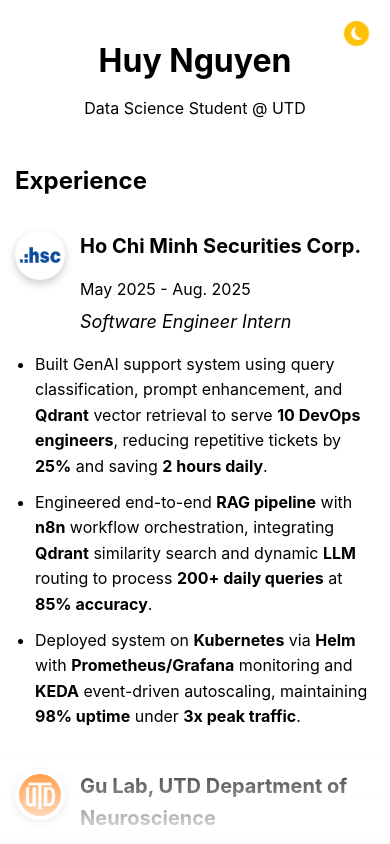
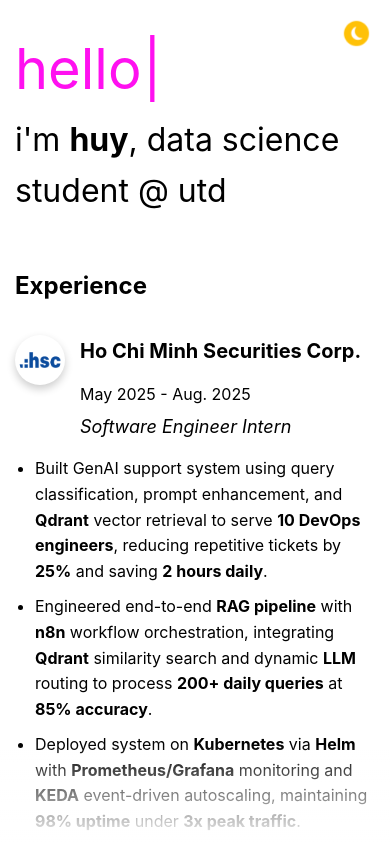
Before and after one commit to mhuy26/mhuy26.github.io, a website: page index.html in a window 390 px wide. Shown: the top 844 px of the page. Drawn offline with Linux system fonts and the light colour scheme; grey boxes are pictures that could not be loaded.

Commit message:
Update portfolio: add typing animation, improve UI, add GitHub icons

```diff
--- a/index.html
+++ b/index.html
@@ -14,8 +14,17 @@
         </button>
 
         <header>
-            <h1>Huy Nguyen</h1>
-            <p class="subtitle">Data Science Student @ UTD</p>
+            <div class="header-content">
+                <div class="hello-line">
+                    <h1 class="hello-text" id="typingAnimation">
+                        <span id="typedText"></span><span class="cursor">|</span>
+                    </h1>
+                    <div class="lottie-container">
+                        <video src="lightDark/typingCat.webm" autoplay loop muted playsinline></video>
+                    </div>
+                </div>
+                <p class="intro-text">i'm <strong>huy</strong>, <span class="subtitle">data science student @ utd</span></p>
+            </div>
         </header>
 
         <section class="experience">
@@ -131,13 +140,13 @@
                     <img src="projectPic/chat.png" alt="ChatVNExpress" class="project-image">
                     <h3>ChatVNExpress</h3>
                     <p class="project-description">RAG chatbot that answers user queries and generates context-aware responses based on daily latest news.</p>
-                    <a href="https://github.com/mhuy26/VnExpress-RAG-ChatBot" target="_blank" rel="noopener noreferrer" class="github-btn">Github</a>
+                    <a href="https://github.com/mhuy26/VnExpress-RAG-ChatBot" target="_blank" rel="noopener noreferrer" class="github-btn">Github <img src="lightDark/githubWhite.png" alt="GitHub" class="github-icon"></a>
                 </div>
                 <div class="project-item">
                     <img src="projectPic/loan.png" alt="Loan Payback" class="project-image">
                     <h3>Loan Payback</h3>
                     <p class="project-description">Built and trained a loan repayment classifier on a dataset of 300k+ entries to identify high-risk borrowers, achieving 89% accuracy and 100% recall on the high-risk class.</p>
-                    <a href="https://github.com/mhuy26/keras_loan" target="_blank" rel="noopener noreferrer" class="github-btn">Github</a>
+                    <a href="https://github.com/mhuy26/keras_loan" target="_blank" rel="noopener noreferrer" class="github-btn">Github <img src="lightDark/githubWhite.png" alt="GitHub" class="github-icon"></a>
                 </div>
             </div>
         </section>
--- a/script.js
+++ b/script.js
@@ -3,6 +3,18 @@
     const darkModeToggle = document.getElementById('darkModeToggle');
     const toggleIcon = document.getElementById('toggleIcon');
     const body = document.body;
+
+    // Update GitHub icons based on theme
+    function updateGitHubIcons() {
+        const githubIcons = document.querySelectorAll('.github-icon');
+        githubIcons.forEach(icon => {
+            if (body.classList.contains('dark-mode')) {
+                icon.src = 'lightDark/githubBlack.png';
+            } else {
+                icon.src = 'lightDark/githubWhite.png';
+            }
+        });
+    }
 
     // Check for saved theme preference or default to light mode
     const currentTheme = localStorage.getItem('theme') || 'light';
@@ -17,6 +29,9 @@
         toggleIcon.alt = 'Toggle dark mode';
     }
 
+    // Update GitHub icons on initial load
+    updateGitHubIcons();
+
     // Toggle dark mode on button click
     darkModeToggle.addEventListener('click', function() {
         body.classList.toggle('dark-mode');
@@ -30,6 +45,8 @@
             toggleIcon.alt = 'Toggle dark mode';
             localStorage.setItem('theme', 'light');
         }
+
+        updateGitHubIcons();
     });
 
     // Scroll to top button functionality
@@ -74,4 +91,49 @@
 
     // Initial check
     updateScrollFadeIndicator();
+
+    // Typing animation for "hello" in multiple languages
+    const typingElement = document.getElementById('typedText');
+    const words = ['xin chào', 'hello', '안녕하세요', '你好', 'hola', 'bonjour', 'ciao', 'こんにちは', 'guten tag', 'olá', 'привет'];
+    let wordIndex = 0;
+    let charIndex = 0;
+    let isDeleting = false;
+    let typingSpeed = 100; // milliseconds per character
+    let deletingSpeed = 50; // milliseconds per character
+    let pauseTime = 2000; // milliseconds to pause after typing
+
+    function typeText() {
+        const currentWord = words[wordIndex];
+
+        if (isDeleting) {
+            // Delete characters
+            typingElement.textContent = currentWord.substring(0, charIndex - 1);
+            charIndex--;
+
+            if (charIndex === 0) {
+                isDeleting = false;
+                wordIndex = (wordIndex + 1) % words.length;
+                setTimeout(typeText, 500); // Pause before typing next word
+                return;
+            }
+
+            setTimeout(typeText, deletingSpeed);
+        } else {
+            // Type characters
+            typingElement.textContent = currentWord.substring(0, charIndex + 1);
+            charIndex++;
+
+            if (charIndex === currentWord.length) {
+                // Finished typing, wait then start deleting
+                isDeleting = true;
+                setTimeout(typeText, pauseTime);
+                return;
+            }
+
+            setTimeout(typeText, typingSpeed);
+        }
+    }
+
+    // Start the typing animation
+    setTimeout(typeText, 500);
 });
--- a/styles.css
+++ b/styles.css
@@ -56,11 +56,12 @@
     display: flex;
     align-items: center;
     justify-content: center;
-    transition: opacity 0.3s ease;
+    transition: opacity 0.3s ease, transform 0.3s ease;
 }
 
 .dark-mode-toggle:hover {
     opacity: 0.8;
+    transform: scale(1.2);
 }
 
 .dark-mode-toggle img {
@@ -81,11 +82,12 @@
     align-items: center;
     justify-content: center;
     z-index: 999;
-    transition: opacity 0.3s ease;
+    transition: opacity 0.3s ease, transform 0.3s ease;
 }
 
 .scroll-to-top:hover {
     opacity: 0.8;
+    transform: scale(1.2);
 }
 
 .scroll-to-top.show {
@@ -105,8 +107,32 @@
 }
 
 header {
-    text-align: center;
+    text-align: left;
     margin: 60px 0 40px 0;
+}
+
+.header-content {
+    display: flex;
+    flex-direction: column;
+    gap: 10px;
+}
+
+.hello-line {
+    display: flex;
+    align-items: center;
+    justify-content: space-between;
+    gap: 20px;
+}
+
+.lottie-container {
+    flex-shrink: 0;
+}
+
+.lottie-container video {
+    height: calc(96px * 1.1);
+    width: auto;
+    aspect-ratio: 1;
+    object-fit: contain;
 }
 
 h1 {
@@ -116,10 +142,51 @@
     color: var(--text-color);
 }
 
-.subtitle {
-    font-size: 20px;
+.hello-text {
+    font-size: 96px;
+    font-weight: normal;
+    margin-bottom: 0;
+    color: #ff10f0;
+    line-height: 1.1;
+}
+
+.intro-text {
+    font-size: 48px;
     font-weight: normal;
     color: var(--text-color);
+    margin-bottom: 10px;
+}
+
+.intro-text strong {
+    font-weight: bold;
+}
+
+.intro-text .subtitle {
+    font-size: 48px;
+    font-weight: normal;
+    color: var(--text-color);
+}
+
+.subtitle {
+    font-size: 28px;
+    font-weight: normal;
+    color: var(--text-color);
+}
+
+.cursor {
+    display: inline-block;
+    animation: blink 1s infinite;
+    margin-left: 2px;
+    color: #ff10f0;
+}
+
+@keyframes blink {
+    0%, 50% {
+        opacity: 1;
+    }
+    51%, 100% {
+        opacity: 0;
+    }
 }
 
 section {
@@ -264,22 +331,22 @@
     background-color: #f8f8f8;
     border-radius: 12px;
     padding: 20px;
-    box-shadow: 0 2px 8px rgba(0, 0, 0, 0.1);
+    box-shadow: 0 4px 16px rgba(0, 0, 0, 0.2);
     transition: box-shadow 0.3s ease, transform 0.3s ease;
 }
 
 .project-item:hover {
-    box-shadow: 0 4px 16px rgba(0, 0, 0, 0.15);
+    box-shadow: 0 8px 24px rgba(0, 0, 0, 0.25);
     transform: translateY(-2px);
 }
 
 body.dark-mode .project-item {
     background-color: #2a2a2a;
-    box-shadow: 0 2px 8px rgba(0, 0, 0, 0.3);
+    box-shadow: 0 4px 16px rgba(0, 0, 0, 0.5);
 }
 
 body.dark-mode .project-item:hover {
-    box-shadow: 0 4px 16px rgba(0, 0, 0, 0.4);
+    box-shadow: 0 8px 24px rgba(0, 0, 0, 0.6);
 }
 
 .project-image {
@@ -306,7 +373,9 @@
 }
 
 .github-btn {
-    display: inline-block;
+    display: inline-flex;
+    align-items: center;
+    gap: 8px;
     background-color: var(--button-bg);
     color: var(--button-text);
     border: none;
@@ -325,10 +394,18 @@
     opacity: 0.9;
 }
 
+.github-icon {
+    width: 18px;
+    height: 18px;
+    object-fit: contain;
+    flex-shrink: 0;
+}
+
 body.dark-mode .github-btn {
     background-color: #ffffff;
     color: #000000;
 }
+
 
 /* Contact Section */
 .contact {
@@ -383,8 +460,27 @@
         font-size: 40px;
     }
 
+    .hello-text {
+        font-size: 72px;
+    }
+
+    .intro-text {
+        font-size: 36px;
+    }
+
+    .intro-text .subtitle {
+        font-size: 36px;
+    }
+
     .subtitle {
-        font-size: 18px;
+        font-size: 24px;
+    }
+
+    .lottie-container video {
+        height: calc(72px * 1.1);
+        width: auto;
+        aspect-ratio: 1;
+        object-fit: contain;
     }
 
     .projects-grid {
@@ -450,12 +546,40 @@
         margin-top: 20px;
     }
 
+    .hello-line {
+        flex-wrap: wrap;
+        gap: 15px;
+    }
+
+    .lottie-container {
+        align-self: center;
+    }
+
+    .lottie-container video {
+        height: calc(56px * 1.1);
+        width: auto;
+        aspect-ratio: 1;
+        object-fit: contain;
+    }
+
     h1 {
         font-size: 32px;
     }
 
+    .hello-text {
+        font-size: 56px;
+    }
+
+    .intro-text {
+        font-size: 32px;
+    }
+
+    .intro-text .subtitle {
+        font-size: 32px;
+    }
+
     .subtitle {
-        font-size: 16px;
+        font-size: 20px;
     }
 
     h2 {
```
Also changed, not shown: lightDark/githubBlack.png (added), lightDark/githubWhite.png (added), 1 other file.
